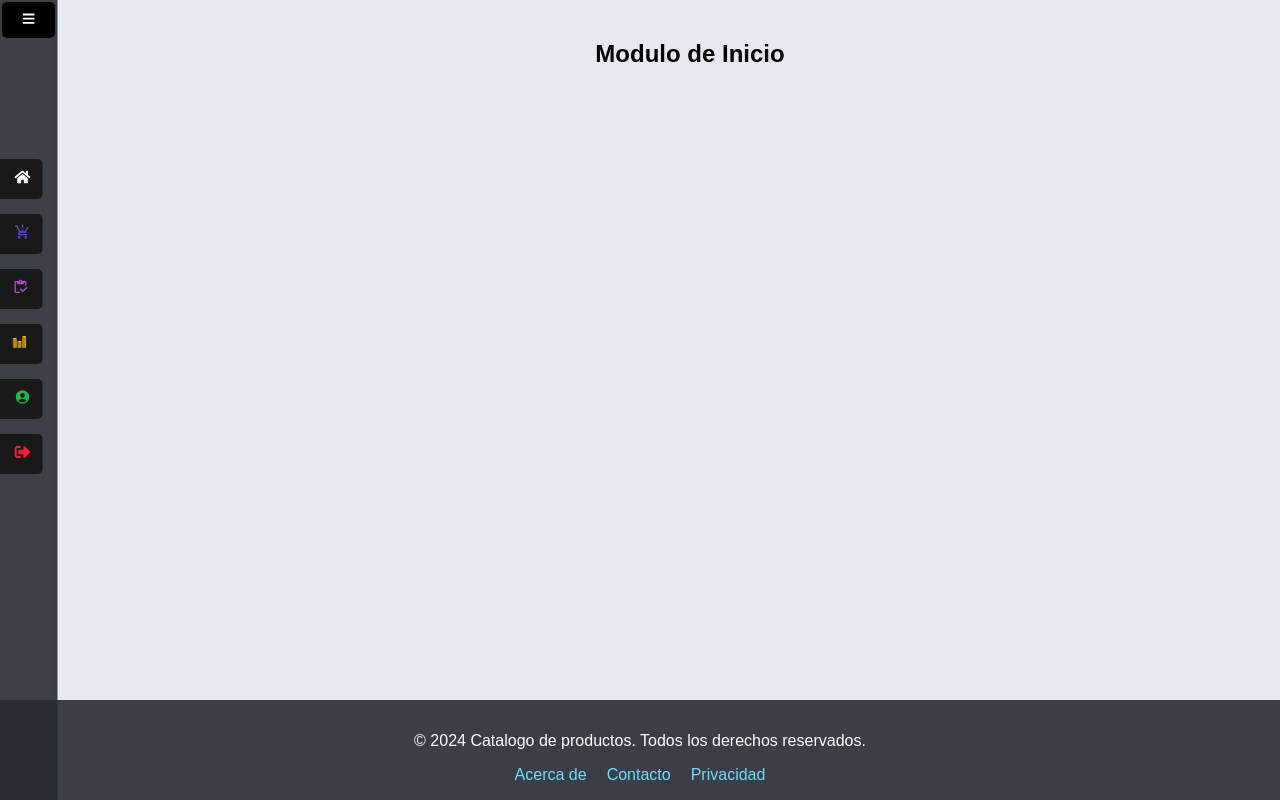
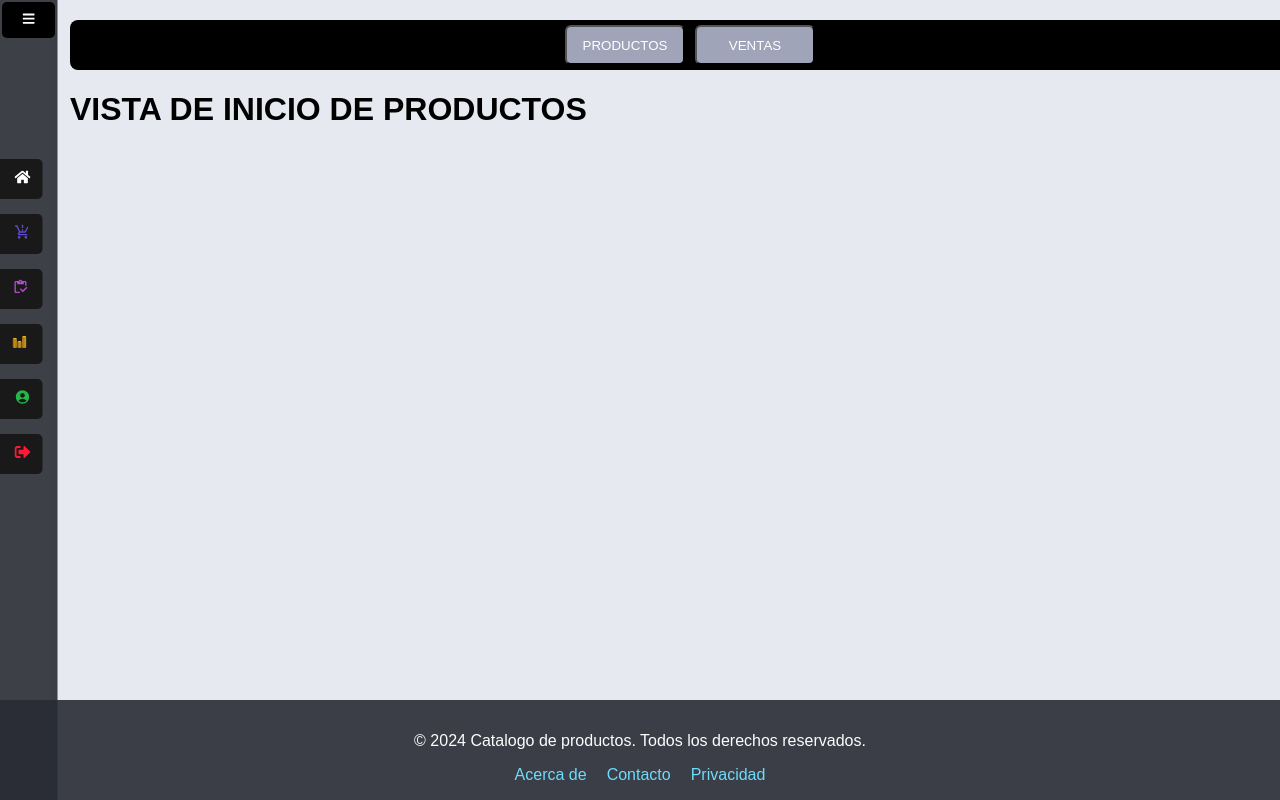
Before and after one commit to JesusAlberto156/Catalogo-de-Productos, a React (Vite) app in the folder Frontend/: page / in a window 1280 px wide. Shown: the top 800 px of the page. Built offline with nearby package versions, Linux system fonts and the light colour scheme.

Commit message:
Preparacion de la pagina de inicio

```diff
--- /dev/null
+++ b/Frontend/src/components/card/Productos.jsx
@@ -0,0 +1,9 @@
+import React from "react";
+
+export default function Productos(){
+    return(
+        <>
+        <h1>VISTA DE INICIO DE PRODUCTOS</h1>
+        </>
+    );
+};
--- /dev/null
+++ b/Frontend/src/components/card/Ventas.jsx
@@ -0,0 +1,9 @@
+import React from "react";
+
+export default function Ventas(){
+    return(
+        <>
+        <h1>VISTA DE INICIO DE VENTAS</h1>
+        </>
+    );
+};
--- a/Frontend/src/components/footer/footer.jsx
+++ b/Frontend/src/components/footer/footer.jsx
@@ -1,6 +1,6 @@
 // src/components/Footer.jsx
 import React from "react";
-import "./footer.css"; // Si necesitas estilos personalizados
+import "./Footer.css"; // Si necesitas estilos personalizados
 
 export default function Footer(){
   return (
--- /dev/null
+++ b/Frontend/src/components/navbar/NavBar.css
@@ -0,0 +1,31 @@
+.navbar {
+    background-color:black;
+    width: 100%;
+    height: 50px;
+    top: 2px;
+    left: 2px;
+    border-radius: 8px;
+    display: flex;
+    justify-content: center;
+    align-items: center;
+    gap: 10px;
+}
+
+.navbar button{
+    border-radius: 6px;
+    height: 40px;
+    width: 120px;
+    background-color: #9FA4B9;
+    color: white;
+}
+
+.navbar button:hover{
+    background-color: #f5f9f3;
+    color:black;
+    transform: scale(1.1);
+}
+
+.navbar button:focus{
+    background-color: #f5f9f3;
+    color: black;
+}
--- /dev/null
+++ b/Frontend/src/components/navbar/NavBar.jsx
@@ -0,0 +1,15 @@
+import React, { useState } from "react";
+import './NavBar.css';
+
+export default function NavBar( {onSwitchView} ){
+    const [selected,setSelected] = useState('productos')
+
+    return(
+        <div>
+            <div className="navbar">
+                <button onClick={() => onSwitchView('productos')}>PRODUCTOS</button>
+                <button onClick={() => onSwitchView('ventas')}>VENTAS</button>
+            </div>
+        </div>
+    );
+};
--- a/Frontend/src/pages/Inicio.jsx
+++ b/Frontend/src/pages/Inicio.jsx
@@ -1,9 +1,21 @@
 import App from "../app";
+import React, { useState } from 'react';
+import NavBar from "../components/navbar/NavBar";
+import Productos from '../components/card/Productos';
+import Ventas from '../components/card/Ventas';
+export default function Inicio() {
 
-export default function Inicio() {
+    const [activeView, setActiveView] = useState('productos');
+    const switchView = (view) => setActiveView(view);
+
     return (
         <App>
-            <h2 style={{ textAlign: "center"}}>Modulo de Inicio</h2>
+            <NavBar onSwitchView={switchView}/>
+            {activeView === 'productos' ? (
+                <Productos/>
+            ):(
+                <Ventas/>
+            )}
         </App>
     );
 }
```
